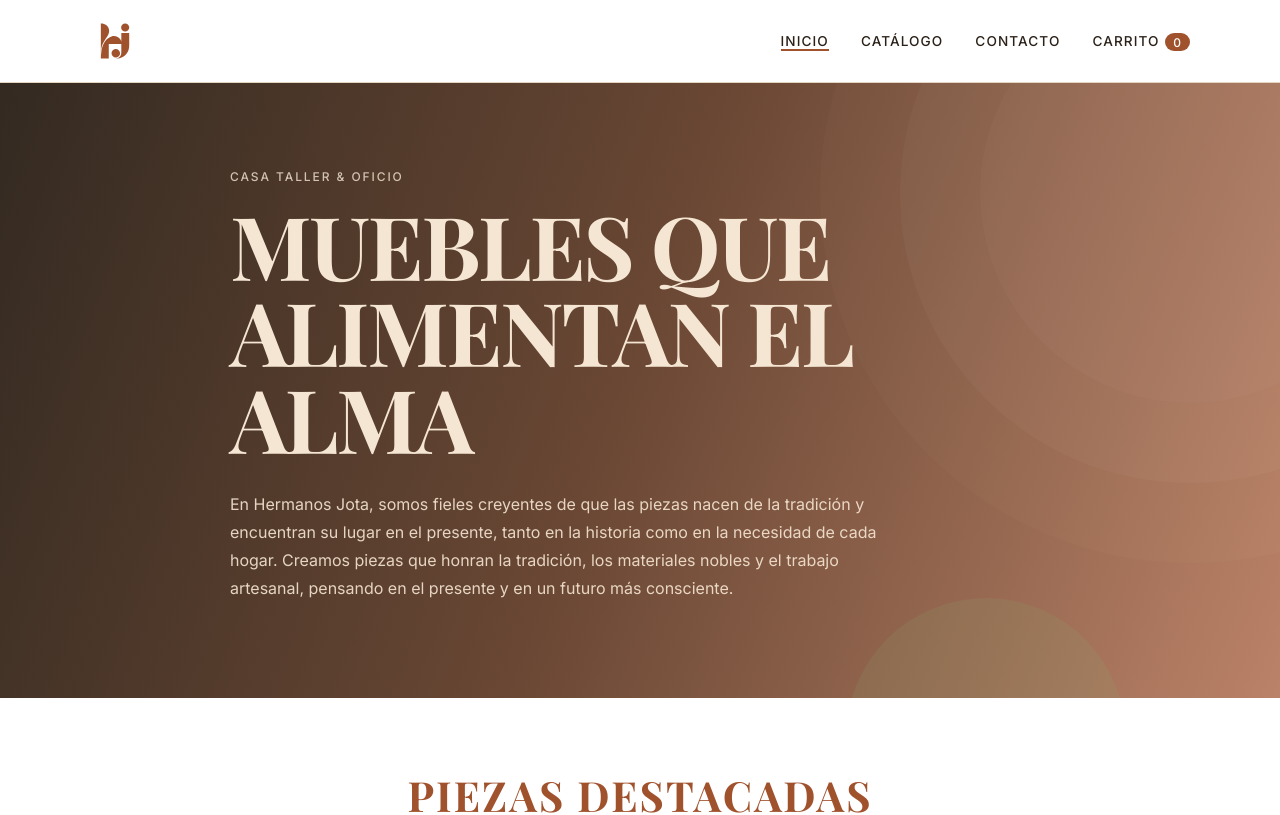
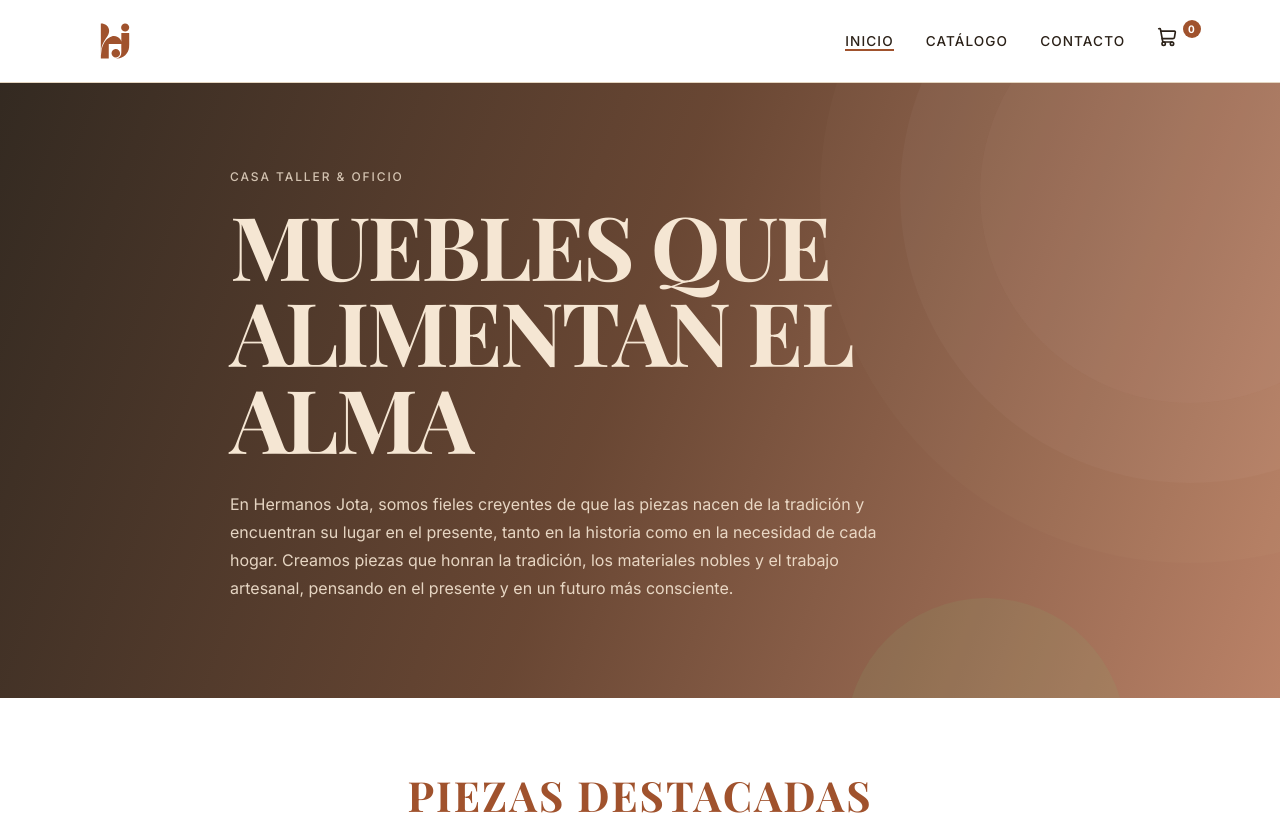
Before and after one commit to JoaquinCofino/Hermanos-Jota-Ctrl-C, a React (Create React App) app in the folder client/: page / in a window 1280 px wide. Shown: the top 815 px of the page. Built offline with nearby package versions, Linux system fonts and the light colour scheme; no server answers.

Commit message:
feat(navbar): replace cart text with SVG icon and add superscript counter badge

```diff
--- a/client/src/components/Navbar/Navbar.css
+++ b/client/src/components/Navbar/Navbar.css
@@ -72,18 +72,36 @@
 }
 
 .navbar__carrito {
-    font-weight: 500;
-    letter-spacing: 0.04em;
-    letter-spacing: 0.08em;
+    position: relative;
+    display: inline-flex;
+    align-items: center;
+    width: fit-content;
+    margin-right: 0.8rem;
+}
+
+.navbar__carrito svg {
+    display: block;
 }
 
 .navbar__contador {
+    position: absolute;
+    top: -0.45rem;
+    right: -1.5rem;
     background: var(--color-siena);
     color: var(--color-blanco);
     border-radius: 999px;
-    padding: 0.1rem 0.5rem;
-    font-size: 0.75rem;
-    margin-left: 0.35rem;
+    min-width: 1.15rem;
+    height: 1.15rem;
+    padding: 1.5px 0.25rem 0;
+    font-size: 0.65rem;
+    font-weight: 700;
+    line-height: 1;
+    display: inline-flex;
+    justify-content: center;
+    align-items: center;
+    box-sizing: border-box;
+    font-variant-numeric: tabular-nums;
+    pointer-events: none;
 }
 
 @media (min-width: 700px) {
@@ -93,6 +111,7 @@
 
     .navbar nav {
         flex-basis: auto;
+        min-width: 0;
     }
 
     .navbar__links {
--- a/client/src/components/Navbar/Navbar.jsx
+++ b/client/src/components/Navbar/Navbar.jsx
@@ -8,6 +8,29 @@ const LINKS = [
     { to: '/productos', texto: 'Catálogo' },
     { to: '/contacto', texto: 'Contacto' }
 ];
+
+function ShoppingCart({ size = 20, className = 'lucide lucide-shopping-cart preview-icon', ...props }) {
+    return (
+        <svg
+            xmlns="http://www.w3.org/2000/svg"
+            width={size}
+            height={size}
+            viewBox="0 0 24 24"
+            fill="none"
+            stroke="currentColor"
+            strokeWidth="2"
+            strokeLinecap="round"
+            strokeLinejoin="round"
+            className={className}
+            {...props}
+        >
+            <path d="m2.05 2.05 1.099-.028a1 1 0 0 1 1.008.815l2.69 14.347A1 1 0 0 0 7.83 18H18" />
+            <path d="M4.563 5h16.435a1 1 0 0 1 .981 1.204l-1.026 6.226A2 2 0 0 1 18.962 14H6.25" />
+            <circle cx="18" cy="20" r="2" />
+            <circle cx="8" cy="20" r="2" />
+        </svg>
+    );
+}
 
 export default function Navbar({ cantidadCarrito = 0 }) {
     const [menuAbierto, setMenuAbierto] = useState(false);
@@ -59,7 +82,7 @@ export default function Navbar({ cantidadCarrito = 0 }) {
                                 aria-label={`Carrito: ${cantidadCarrito} productos`}
                                 onClick={cerrarMenu}
                             >
-                                Carrito
+                                <ShoppingCart size={20} />
                                 <span className="navbar__contador">{cantidadCarrito}</span>
                             </NavLink>
                         </li>
```
